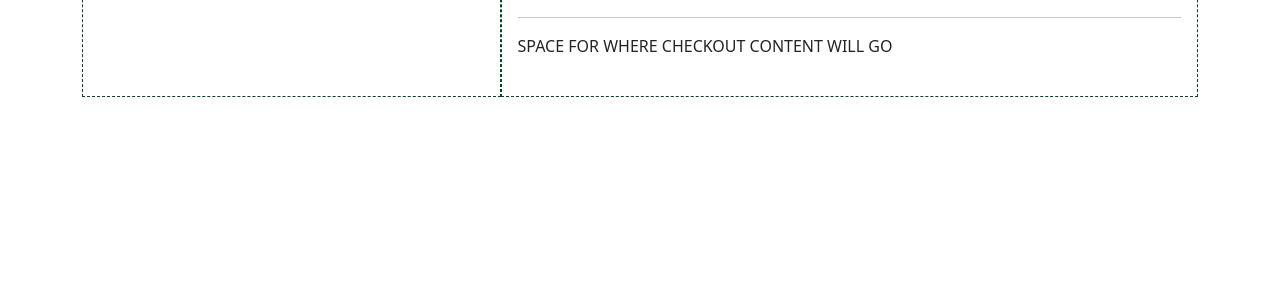
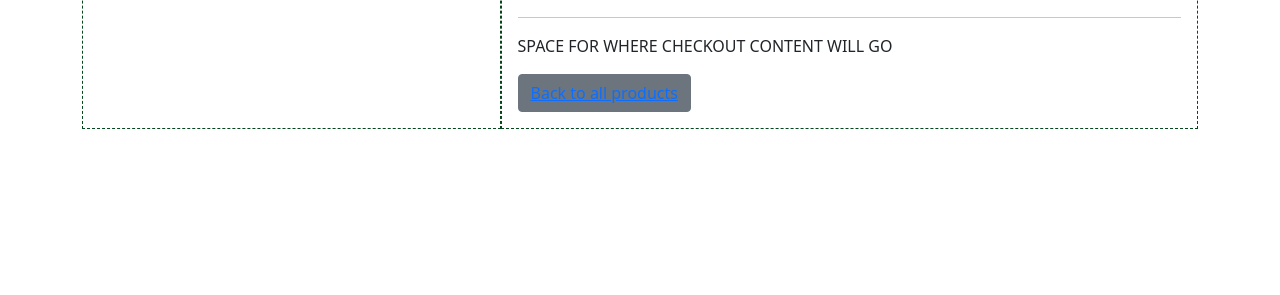
Before and after one commit to Abelyem/MS4, a Django app: template products/templates/products/mask_detail.html in a window 1280 px wide. Shown: the part 505-800 px from the top of the page. Run offline with Django 3.2, Linux system fonts and the light colour scheme; the template is opened without the code that fills it, so the values that code supplies are empty; some libraries are stand-ins or nearby versions.

Commit message:
added a back to all products link

```diff
--- a/products/templates/products/mask_detail.html
+++ b/products/templates/products/mask_detail.html
@@ -33,6 +33,9 @@
                 <p class="card-subtitle">Category: {{ mask_detail.category }} shade</p>
                 <hr>
                 <p>SPACE FOR WHERE CHECKOUT CONTENT WILL GO</p>
+                <button type="button" class="btn btn-secondary">
+                    <a class="" href="{% url 'products' %}">Back to all products</a>
+                </button>
             </div>
         </div>
     </div>
```
Lines whose indentation alone changed are shown as unchanged.
